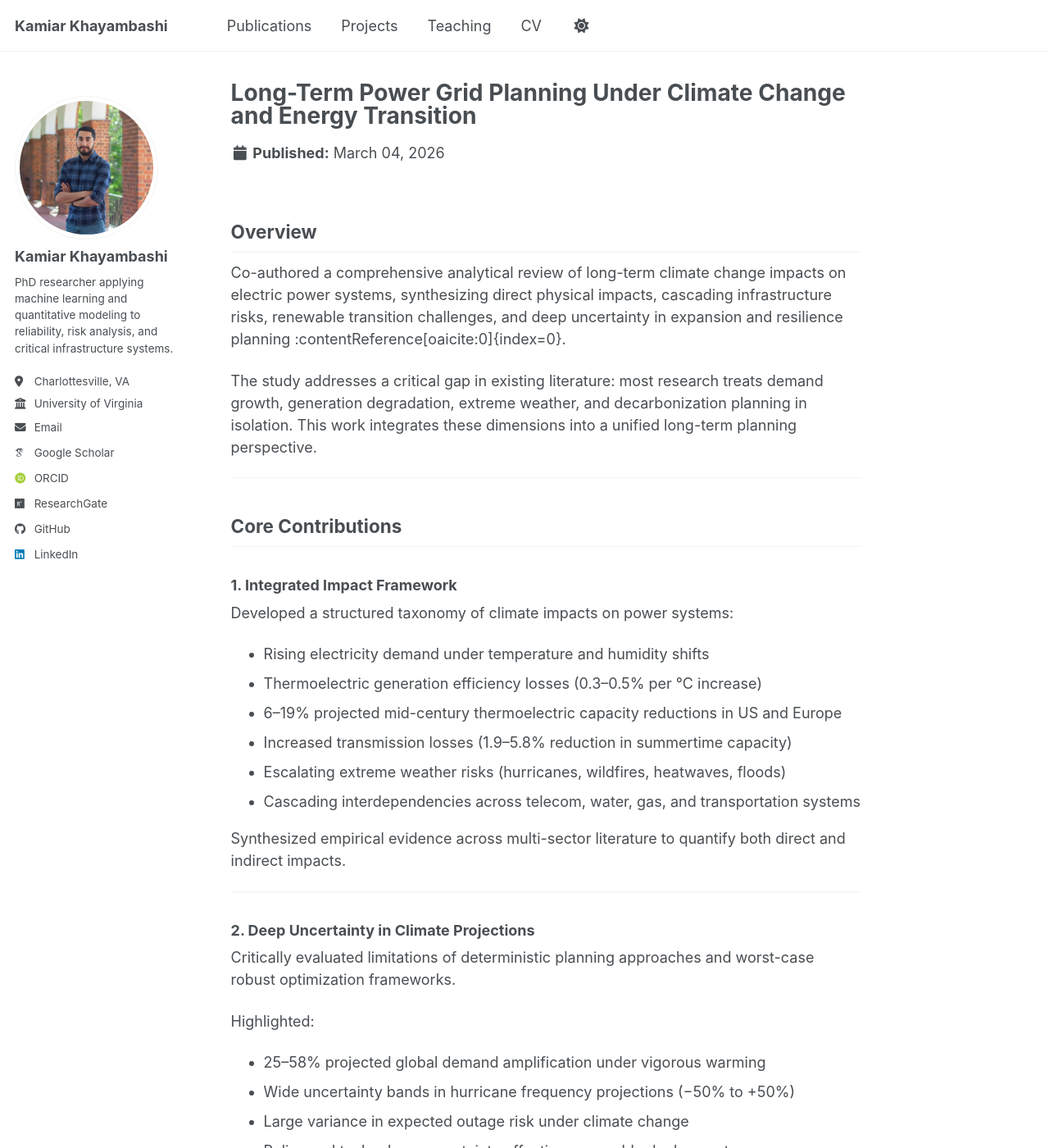
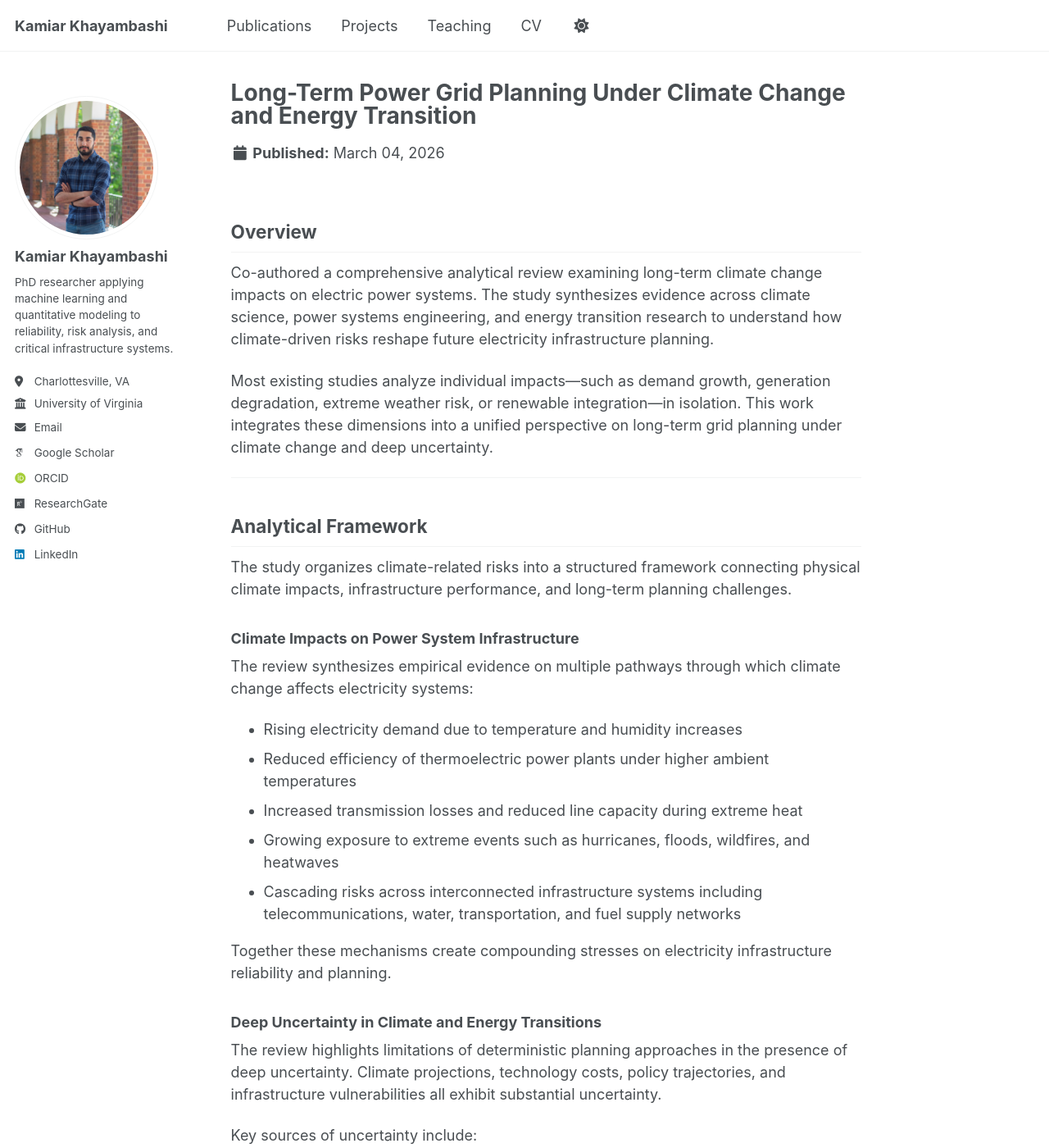
Before and after one commit to kamiarkhayam/kamiarkhayam.github.io, a Jekyll site: the page built from _portfolio/climate-grid-impact.md, in a window 1280 px wide and 1400 px high. Shown: the whole window at 82% size. Built offline with Jekyll 4.4.1, drawn with Linux system fonts in a browser that asks for light colours; some web fonts are replaced; a script bundle is joined from its source files by our own code; library files that are not in the unit come from our copies; some of the changed text lies outside the part shown.

Commit message:
Update climate-grid-impact.md

```diff
--- a/_portfolio/climate-grid-impact.md
+++ b/_portfolio/climate-grid-impact.md
@@ -2,97 +2,84 @@
 title: "Long-Term Power Grid Planning Under Climate Change and Energy Transition"
 collection: portfolio
 permalink: /project/climate-change-grid-planning
-excerpt: "Comprehensive review and synthesis of climate change impacts on power systems, integrating demand growth, supply degradation, extreme events, uncertainty modeling, and adaptive renewable transition planning."
+excerpt: "Analytical review synthesizing climate change impacts on power systems, integrating demand growth, infrastructure degradation, extreme events, uncertainty modeling, and renewable transition planning."
 ---
 
 ## Overview
 
-Co-authored a comprehensive analytical review of long-term climate change impacts on electric power systems, synthesizing direct physical impacts, cascading infrastructure risks, renewable transition challenges, and deep uncertainty in expansion and resilience planning :contentReference[oaicite:0]{index=0}.
+Co-authored a comprehensive analytical review examining long-term climate change impacts on electric power systems. The study synthesizes evidence across climate science, power systems engineering, and energy transition research to understand how climate-driven risks reshape future electricity infrastructure planning.
 
-The study addresses a critical gap in existing literature: most research treats demand growth, generation degradation, extreme weather, and decarbonization planning in isolation. This work integrates these dimensions into a unified long-term planning perspective.
+Most existing studies analyze individual impacts—such as demand growth, generation degradation, extreme weather risk, or renewable integration—in isolation. This work integrates these dimensions into a unified perspective on long-term grid planning under climate change and deep uncertainty.
 
 ---
 
-## Core Contributions
+## Analytical Framework
 
-### 1. Integrated Impact Framework
+The study organizes climate-related risks into a structured framework connecting physical climate impacts, infrastructure performance, and long-term planning challenges.
 
-Developed a structured taxonomy of climate impacts on power systems:
+### Climate Impacts on Power System Infrastructure
 
-- Rising electricity demand under temperature and humidity shifts
-- Thermoelectric generation efficiency losses (0.3–0.5% per °C increase)
-- 6–19% projected mid-century thermoelectric capacity reductions in US and Europe
-- Increased transmission losses (1.9–5.8% reduction in summertime capacity)
-- Escalating extreme weather risks (hurricanes, wildfires, heatwaves, floods)
-- Cascading interdependencies across telecom, water, gas, and transportation systems
+The review synthesizes empirical evidence on multiple pathways through which climate change affects electricity systems:
 
-Synthesized empirical evidence across multi-sector literature to quantify both direct and indirect impacts.
+- Rising electricity demand due to temperature and humidity increases
+- Reduced efficiency of thermoelectric power plants under higher ambient temperatures
+- Increased transmission losses and reduced line capacity during extreme heat
+- Growing exposure to extreme events such as hurricanes, floods, wildfires, and heatwaves
+- Cascading risks across interconnected infrastructure systems including telecommunications, water, transportation, and fuel supply networks
+
+Together these mechanisms create compounding stresses on electricity infrastructure reliability and planning.
+
+### Deep Uncertainty in Climate and Energy Transitions
+
+The review highlights limitations of deterministic planning approaches in the presence of deep uncertainty. Climate projections, technology costs, policy trajectories, and infrastructure vulnerabilities all exhibit substantial uncertainty.
+
+Key sources of uncertainty include:
+
+- Future electricity demand under climate warming
+- Frequency and intensity of extreme weather events
+- Technology cost trajectories and deployment rates
+- Policy and regulatory dynamics affecting decarbonization pathways
+
+The study argues that long-term grid planning must explicitly address these uncertainties rather than relying on single-scenario forecasts.
+
+### Renewable Transition Under Climate Stress
+
+The review also examines how climate change interacts with renewable energy deployment.
+
+Renewable-dominated electricity systems face new challenges including:
+
+- Weather-driven variability and intermittency
+- Increased exposure of distributed energy assets to extreme weather
+- Operational challenges associated with high renewable penetration
+- Policy, regulatory, and social acceptance constraints affecting deployment
+
+These factors highlight the need to incorporate resilience considerations into renewable transition strategies.
 
 ---
 
-### 2. Deep Uncertainty in Climate Projections
+## Contribution
 
-Critically evaluated limitations of deterministic planning approaches and worst-case robust optimization frameworks.
+This work provides a cross-disciplinary synthesis connecting climate science, infrastructure resilience, and energy system planning.
 
-Highlighted:
+Key contributions include:
 
-- 25–58% projected global demand amplification under vigorous warming
-- Wide uncertainty bands in hurricane frequency projections (−50% to +50%)
-- Large variance in expected outage risk under climate change
-- Policy and technology uncertainty affecting renewable deployment
-
-Positioned climate change as a **deep uncertainty problem**, where probability distributions and model structures are themselves uncertain.
-
----
-
-### 3. Renewable Transition Under Climate Stress
-
-Examined vulnerability of renewable-dominated grids:
-
-- Solar and wind sensitivity to extreme events
-- Increased exposure of distributed assets to hurricanes and heatwaves
-- Operational challenges from intermittency and storage limitations
-- Policy instability and social acceptance constraints
-
-Identified the absence of resilience-aware renewable transition planning in existing literature.
-
----
-
-### 4. Methodological Roadmap for Future Planning
-
-Proposed research directions to enable uncertainty-aware planning:
-
-- Generalizable surrogate modeling for infrastructure risk analysis
-- Dimensionality reduction methods for high-dimensional uncertainty spaces
-- Adaptive, staged planning frameworks
-- Integrated expansion–resilience–transition co-optimization
-
-Advocated for interdisciplinary integration of engineering, policy, and social science modeling.
-
----
-
-## Impact
-
-- Synthesized 200+ references across climate science, power systems, resilience modeling, and energy transition
-- Quantified cross-sector climate impacts with empirical evidence
-- Reframed long-term grid planning as an adaptive deep-uncertainty problem
-- Identified critical gap in resilience-aware renewable transition strategies
-- Provided structured roadmap for uncertainty-informed power system planning
+- Integration of climate impacts, infrastructure vulnerabilities, and energy transition dynamics within a unified analytical framework
+- Identification of deep uncertainty as a central challenge in long-term grid planning
+- Synthesis of evidence across climate science, energy systems, and resilience literature
+- Development of a structured research agenda for uncertainty-aware power system planning
 
 ---
 
 ## Relevance
 
-Directly informs:
+Long-term electricity infrastructure planning must increasingly account for climate-driven risks and uncertainty. By synthesizing insights across multiple research domains, this work provides a foundation for developing more adaptive and resilient energy system planning approaches.
 
-- Risk-informed grid resilience modeling
-- Renewable integration under extreme climate risk
-- Adaptive expansion planning frameworks
-- Surrogate modeling for infrastructure under uncertainty
-- Climate-aware capacity expansion and energy transition analysis
+The study informs future research on climate-aware capacity expansion modeling, resilience-oriented grid design, and uncertainty-informed infrastructure planning.
 
 ---
 
-## Authors
+## Related Publication
 
-Kamiar Khayambashi, Harsh Anand, Somayeh Asadi, and Negin Alemazkoor
+Khayambashi, K., Anand, H., Asadi, S., & Alemazkoor, N. (2024).
+*Long-term power grid planning: Navigating climate change and energy transition challenges.*
+In *Advancing the Resilience of the Power Grid under a Changing Climate*. IEEE & Wiley.
```
